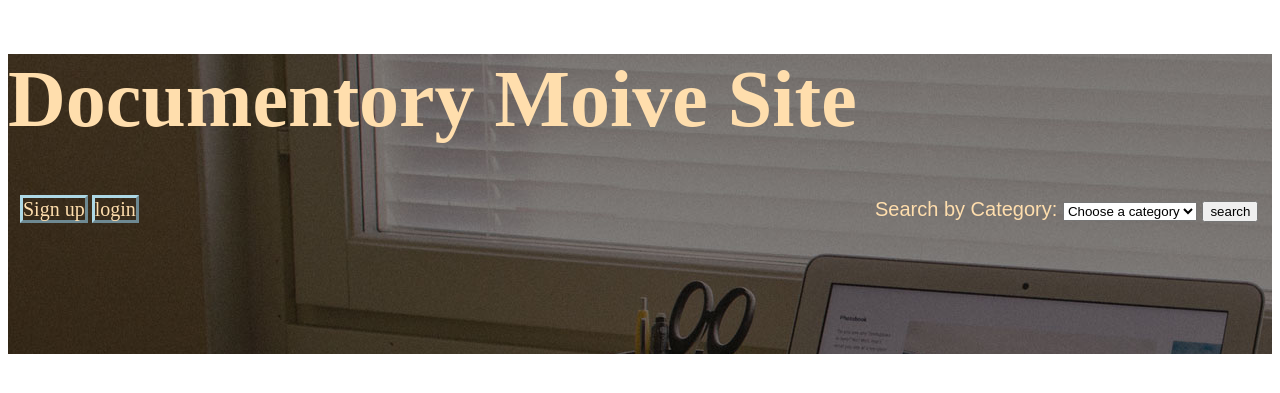
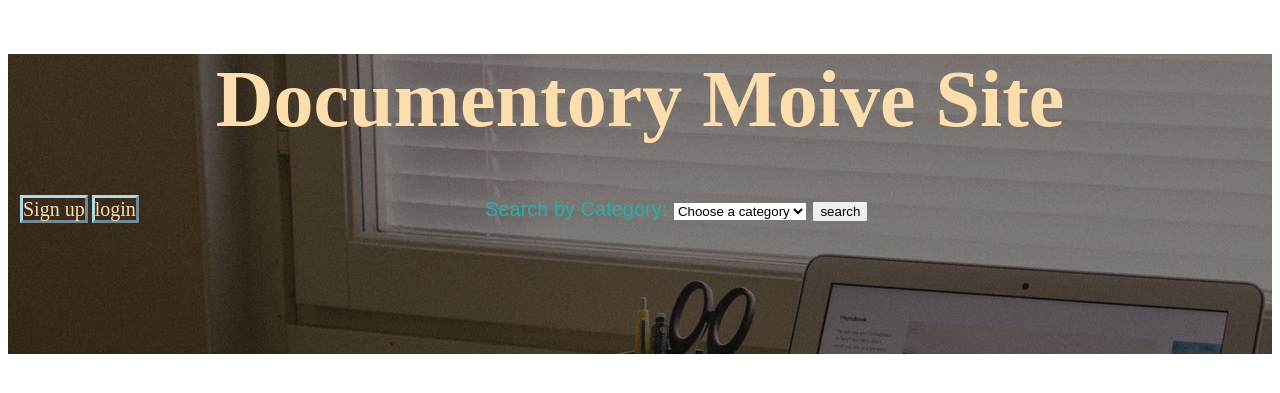
Before and after one commit to shihewhu/CS5200_final_project, a Django app: page / in a window 1280 px wide. Shown: the top 393 px of the page. Run offline with Django 3.2, Linux system fonts and the light colour scheme; data that the repository does not hold is empty.

Commit message:
chang css

```diff
--- a/templates/homepage.html
+++ b/templates/homepage.html
@@ -14,6 +14,7 @@ div.site-header{
     font-family: 'Lora', 'Times New Roman', serif;
     font-size: 40px;
     color: navajowhite;
+    text-align: center;
 }
 div.user-control{
     display: inline-block;
@@ -41,13 +42,14 @@ div.search-bar{
     font-family: 'Lora', 'Arial', serif;
     font-size: 20px;
     position:absolute;
-    right:10px;
-    color:navajowhite;
+    right:400px;
+    color: lightseagreen;
     width:395px;
 }
 div.post-container{
     font-family: 'Lora', 'Times New Roman', serif;
     font-size: 15px;
+    text-align: center;
 }
     </style>
 </head>
@@ -56,6 +58,7 @@ div.post-container{
     <div class="site-header">
          <h1> Documentory Moive Site</h1>
     </div>
+
      <div class="user-control">
         {% if user.is_authenticated %}
         <a href="/accounts/profile/" class="button">profile</a>
@@ -64,6 +67,7 @@ div.post-container{
         <a href="/accounts/login/" class="button">login</a>
     {% endif %}
     </div>
+
     <div class="search-bar">
          <form action = "{% url 'search_result' %}" method = 'post'>
         {% csrf_token %}
--- a/templates/registration/profile.html
+++ b/templates/registration/profile.html
@@ -44,6 +44,7 @@
             width:60%;
             margin: auto;
             padding:10px;
+            text-align: center;
         }
     </style>
 </head>
```
Also changed, not shown: templates/post.html (+17 -4 lines).
